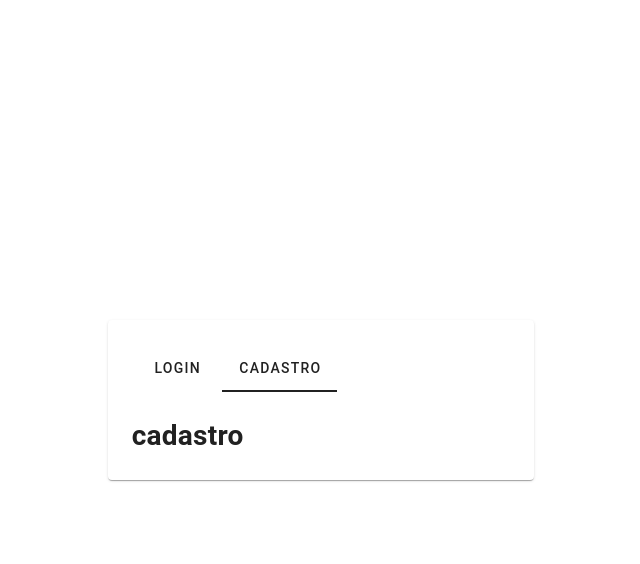
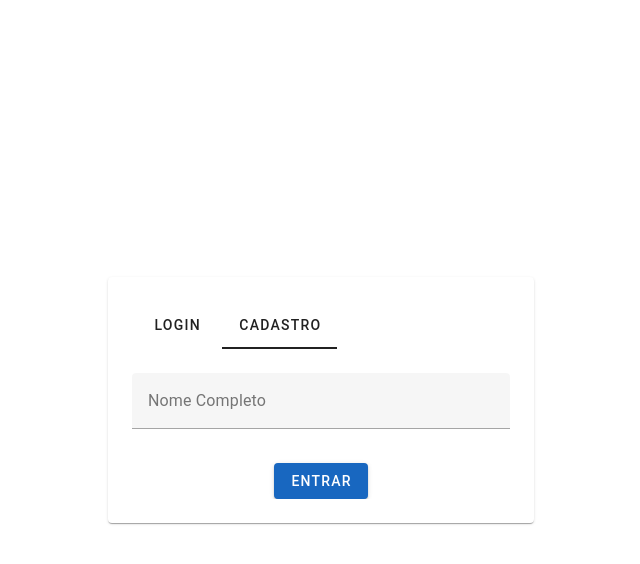
Before and after one commit to edmarques11/app_house_frontend, a Nuxt app: page /auth in a window 1280 px wide. Both pictures are taken after a click on the tab "CADASTRO". Shown: the top 564 px of the page, without its empty margins (319-959 px from the left). Built offline with nearby package versions, Linux system fonts and the light colour scheme.

Commit message:
feat: init form create user

```diff
--- /dev/null
+++ b/components/user/CreateUser.vue
@@ -0,0 +1,34 @@
+<script setup lang="ts">
+import { useDisplay } from "vuetify";
+import { createUserStore } from "~/store/user/create";
+
+const { mobile } = useDisplay();
+const nuxtApp = useNuxtApp();
+const createUser = createUserStore();
+
+const createUserAction = nuxtApp.$debounce(createUser.create, 500);
+
+const dBlockButton = computed(() => mobile.value);
+const errorsMessage = computed(() => createUser.errors);
+</script>
+
+<template>
+  <v-container class="pa-0">
+    <v-col class="pa-0">
+      <v-text-field
+        v-model="createUser.name"
+        name="name"
+        type="text"
+        label="Nome Completo"
+        :error-messages="errorsMessage.name"
+        class="mb-3"
+      />
+
+      <v-row no-gutters justify="center" class="mt-3">
+        <v-btn color="primary" :block="dBlockButton" @click="createUserAction"
+          >Entrar</v-btn
+        >
+      </v-row>
+    </v-col>
+  </v-container>
+</template>
--- a/pages/auth/index.vue
+++ b/pages/auth/index.vue
@@ -25,7 +25,7 @@ const tab = ref(0);
               </v-window-item>
 
               <v-window-item :value="1">
-                <h1>cadastro</h1>
+                <UserCreateUser />
               </v-window-item>
             </v-window>
           </v-card-text>
--- a/plugins/axios.ts
+++ b/plugins/axios.ts
@@ -1,8 +1,8 @@
 import axios, { type AxiosInstance } from "axios";
 
 const axiosInstance: AxiosInstance = axios.create({
-  baseURL: "http://localhost:3333",
-  timeout: 10000,
+  baseURL: "http://localhost:3333/api",
+  timeout: 30000,
   timeoutErrorMessage: "Tempo limite de responsta esgotado",
   withCredentials: true,
 });
--- /dev/null
+++ b/store/user/create.ts
@@ -0,0 +1,61 @@
+import { defineStore } from "pinia";
+import { alertStore } from "../alert";
+
+type CreateUserDTO = {
+  name: string;
+  email: string;
+  password: string;
+  profile_image_id?: string;
+};
+
+type ErrorsType = {
+  name: null | string;
+  email: null | string;
+  password: null | string;
+  profile_image_id: null | string;
+  [key: string]: null | string;
+};
+
+export const createUserStore = defineStore("createUser", {
+  state: () => ({
+    data: {
+      name: "",
+      email: "",
+      password: "",
+      profile_image_id: "",
+    } as CreateUserDTO,
+    errors: {
+      name: null,
+      email: null,
+      password: null,
+      profile_image_id: null,
+    } as ErrorsType,
+  }),
+  actions: {
+    setErrors(errors: string[]) {
+      const keysErrors = Object.keys(this.errors);
+
+      keysErrors.forEach((key) => {
+        this.errors[key] =
+          errors.find((e) => e.includes(key))?.replace(`${key}: `, "") || null;
+      });
+    },
+    async create() {
+      const alert = alertStore();
+
+      try {
+        const nuxtApp = useNuxtApp();
+
+        await nuxtApp.$axios.post("/user", this.data);
+
+        this.setErrors([]);
+        alert.show("Login realizado com sucesso", "success");
+      } catch (err: any) {
+        if (err?.data?.length) {
+          this.setErrors(err.data);
+        }
+        alert.show(err.message, "error");
+      }
+    },
+  },
+});
```
